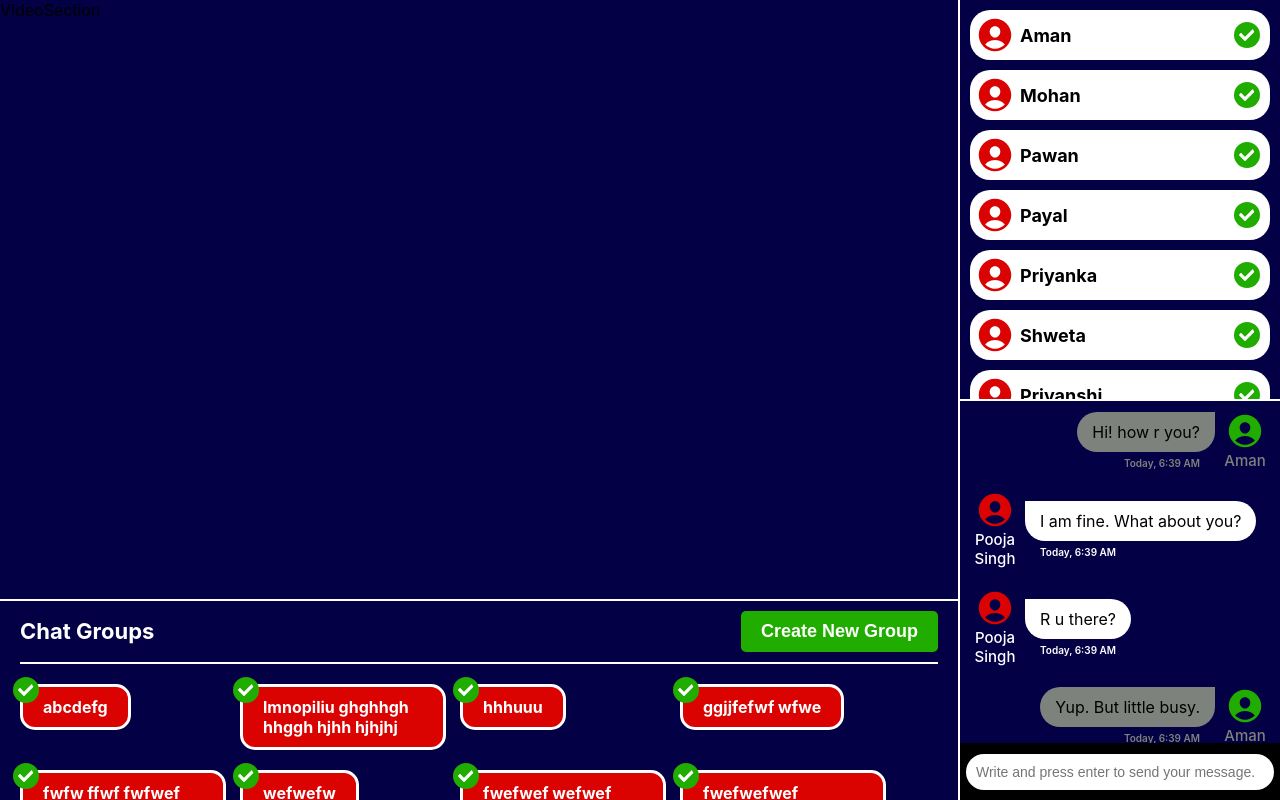
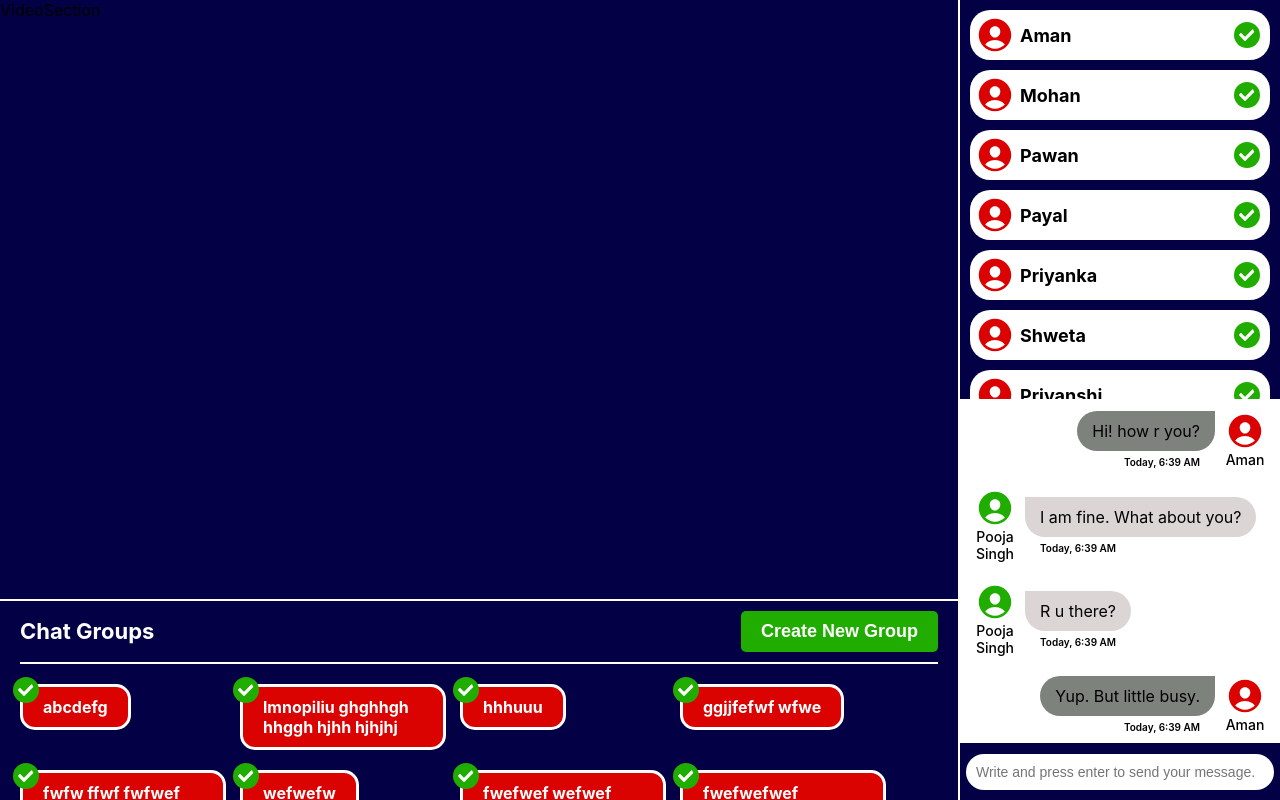
Before and after one commit to techpassel/group-video-chatapp, a React (Create React App) app in the folder frontend/: page /home in a window 1280 px wide. Built offline with nearby package versions, Linux system fonts and the light colour scheme.

Commit message:
Working on design part of dashboard page

```diff
--- a/frontend/src/components/dashboard/active-chat-section/ActiveChatSection.scss
+++ b/frontend/src/components/dashboard/active-chat-section/ActiveChatSection.scss
@@ -8,6 +8,7 @@
 .messageArea {
     flex: 6;
     overflow-y: auto;
+    background-color: white;
 }
 
 .formArea {
@@ -16,7 +17,6 @@
     display: flex;
     align-items: center;
     justify-content: center;
-    background-color: black;
 }
 
 .messageContainer {
@@ -40,18 +40,18 @@
     align-items: center;
     width: 50px;
     color: white;
-    font-size: 15px;
+    font-size: 14px;
     font-weight: 500;
 }
 
 .userAvatar {
     font-size: 40px;
-    color: rgba(219, 2, 2, 1);
+    color: #20ad00;
 }
 
 .selfUserAvatar {
     font-size: 40px;
-    color: #20ad00;
+    color: rgba(219, 2, 2, 1);
 }
 
 .messageWrapper {
@@ -62,16 +62,17 @@
 
 .userName {
     text-align: center;
+    color: black;
 }
 
 .selfUserName {
     text-align: center;
-    color: #7e827d;
+    color: black;
 }
 
 .message {
     padding: 10px 15px;
-    background-color: white;
+    background-color: #dbd5d5;
     border-radius: 20px;
     border-top-left-radius: 0px;
 }
@@ -87,7 +88,7 @@
     font-size: 10px;
     padding-left: 15px;
     font-weight: 600;
-    color: white;
+    color: black;
 }
 
 .selfMessageDate {
@@ -96,7 +97,7 @@
     flex-direction: row-reverse;
     padding-right: 15px;
     font-weight: 600;
-    color: #7e827d;
+    color: black;
 }
 
 .chatInput {
```
